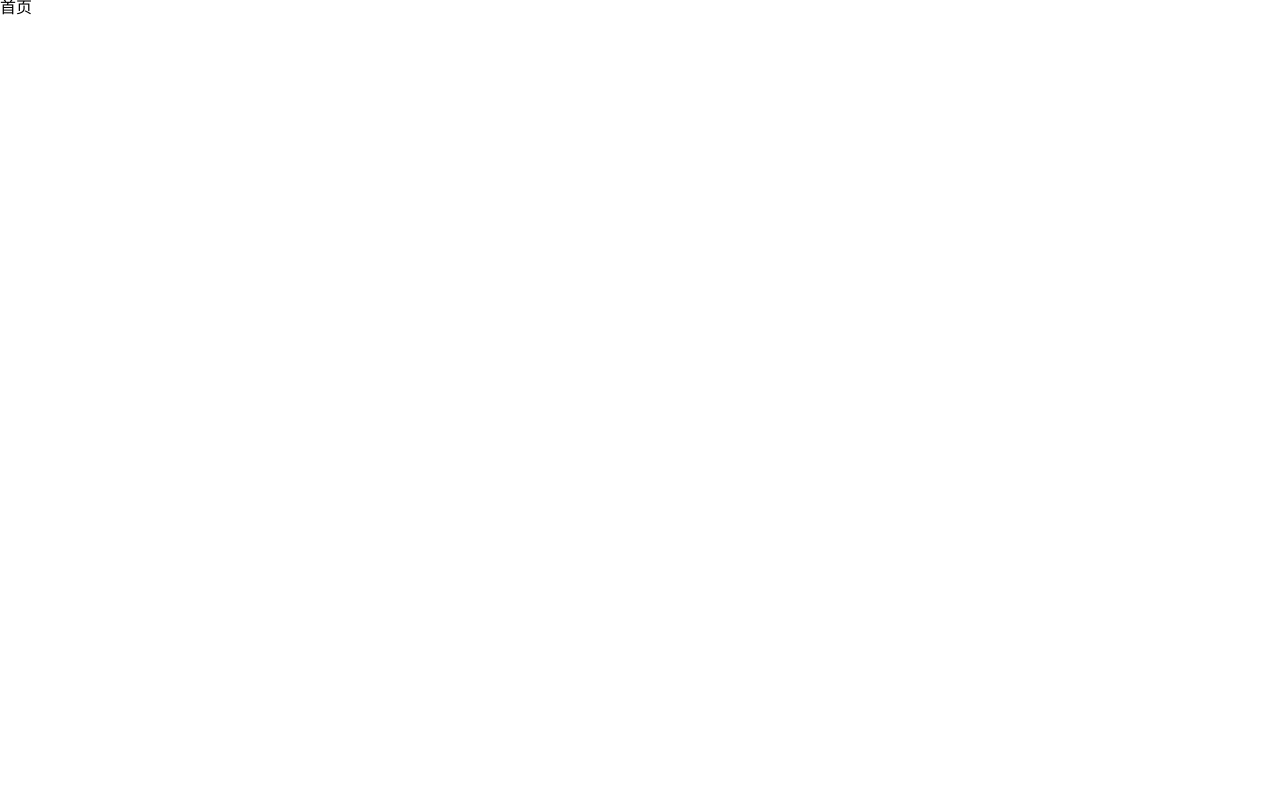
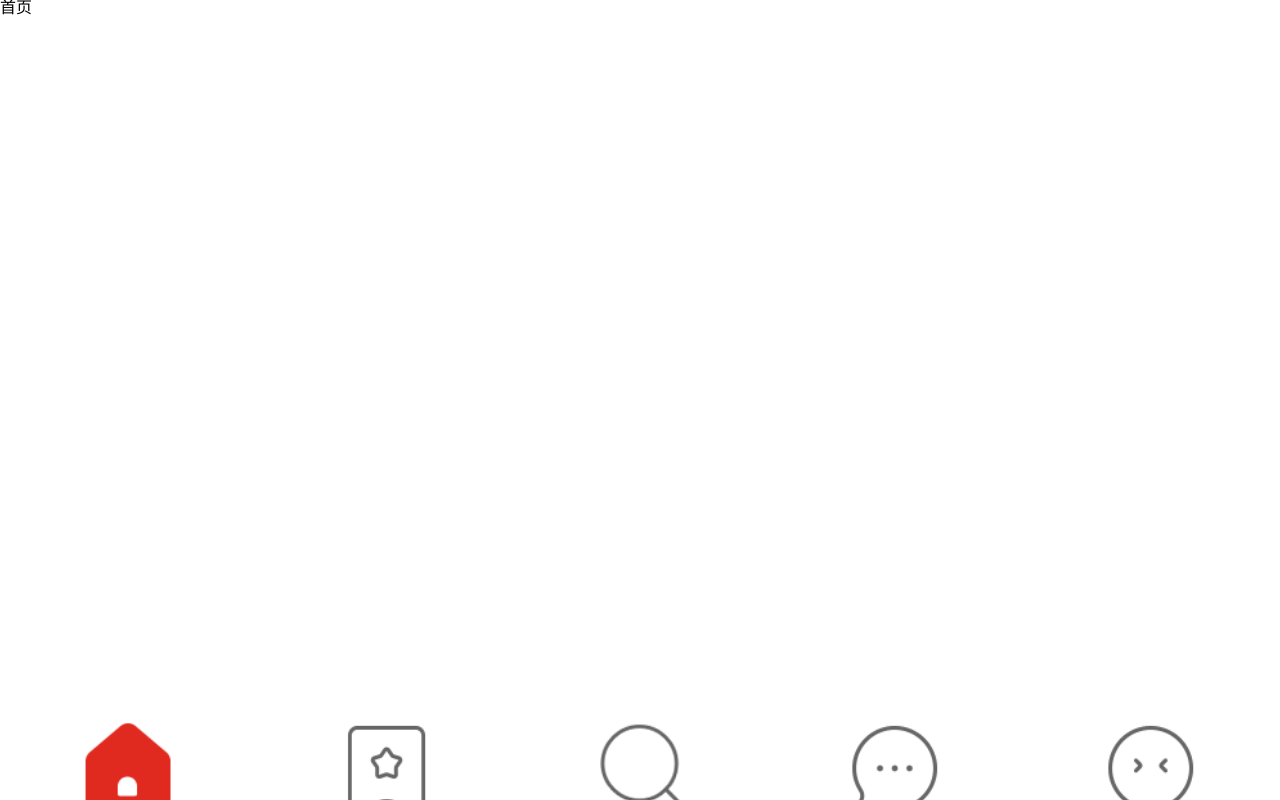
Before and after one commit to caiyu-weiwei/cy_pdd, a Vue app in the folder cy_pdd/: page /#/home in a window 1280 px wide. Built offline with nearby package versions, Linux system fonts and the light colour scheme.

Commit message:
配置路径别名、封装TabBar组件以及配置相关枚举常量

```diff
--- a/cy_pdd/src/App.vue
+++ b/cy_pdd/src/App.vue
@@ -1,12 +1,20 @@
 <template>
   <div>
     <router-view></router-view>
+    <tab-bar></tab-bar>
   </div>
 </template>
 
 <script>
+import TabBar from './components/TabBar/TabBar'
 export default {
-  name: 'App'
+  name: 'App',
+  data() {
+    return {}
+  },
+  components: {
+    TabBar
+  }
 }
 </script>
 
--- /dev/null
+++ b/cy_pdd/src/common/enum.js
@@ -0,0 +1,34 @@
+module.exports = {
+  tabBarArr: [
+    {
+      path: '/home',
+      normal: require('static/img/icon_home.png'),
+      selected: require('static/img/icon_home_selected.png'),
+      title: '首页'
+    },
+    {
+      path: '/recommend',
+      normal: require('static/img/icon_intro.png'),
+      selected: require('static/img/icon_intro_selected.png'),
+      title: '推荐'
+    },
+    {
+      path: '/search',
+      normal: require('static/img/icon_search.png'),
+      selected: require('static/img/icon_search_selected.png'),
+      title: '搜索'
+    },
+    {
+      path: '/chat',
+      normal: require('static/img/icon_chat.png'),
+      selected: require('static/img/icon_chat_selected.png'),
+      title: '聊天'
+    },
+    {
+      path: '/me',
+      normal: require('static/img/icon_mine.png'),
+      selected: require('static/img/icon_mine_selected.png'),
+      title: '我的'
+    },
+  ]
+}
--- a/cy_pdd/src/components/TabBar/TabBar.vue
+++ b/cy_pdd/src/components/TabBar/TabBar.vue
@@ -1,15 +1,53 @@
 <template>
-  <div>
-
+  <div class="bottom-tab">
+    <span class="tab-item" v-for="(item, index) in tabBarArr" :key="index" @click="switchTo(item.path)">
+      <img :src="item.path === $route.path ? item.selected : item.normal" >
+      <span :class="item.path === $route.path ? 'on' : ''">{{ item.title }}</span>
+    </span>
   </div>
 </template>
 
 <script>
+  import { tabBarArr } from 'common/enum'
   export default {
-    name: 'TabBar'
+    name: 'TabBar',
+    data() {
+      return {
+        tabBarArr: tabBarArr
+      }
+    },
+    methods: {
+      /**
+       * 路由切换
+       */
+      switchTo(path) {
+        this.$router.replace(path)
+      }
+    }
   }
 </script>
 
 <style lang="stylus" scoped ref="stylesheet/stylus">
-
+  .bottom-tab
+    width 100%
+    height 50px
+    background #fff
+    position: fixed
+    left 0
+    bottom 0
+    z-index 999
+    display flex
+    .tab-item
+      display flex
+      flex-direction column
+      flex 1
+      justify-content center
+      align-items center
+      font-size 14px
+      color #666
+      img
+        width 35%
+        margin-bottom 2px
+      .on
+        color red
 </style>
```
Also changed, not shown: 1 other file (tests, documents, lock files or other folders).
